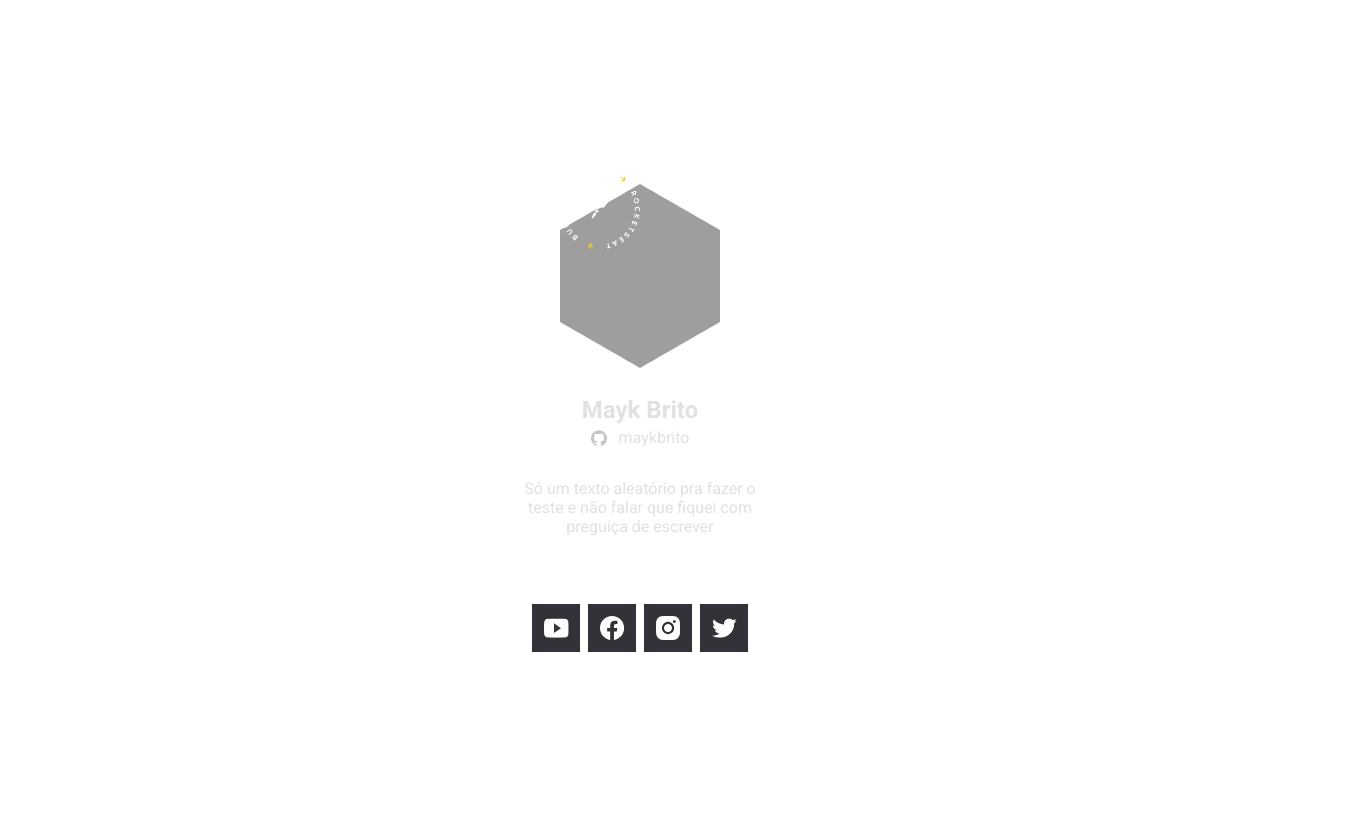
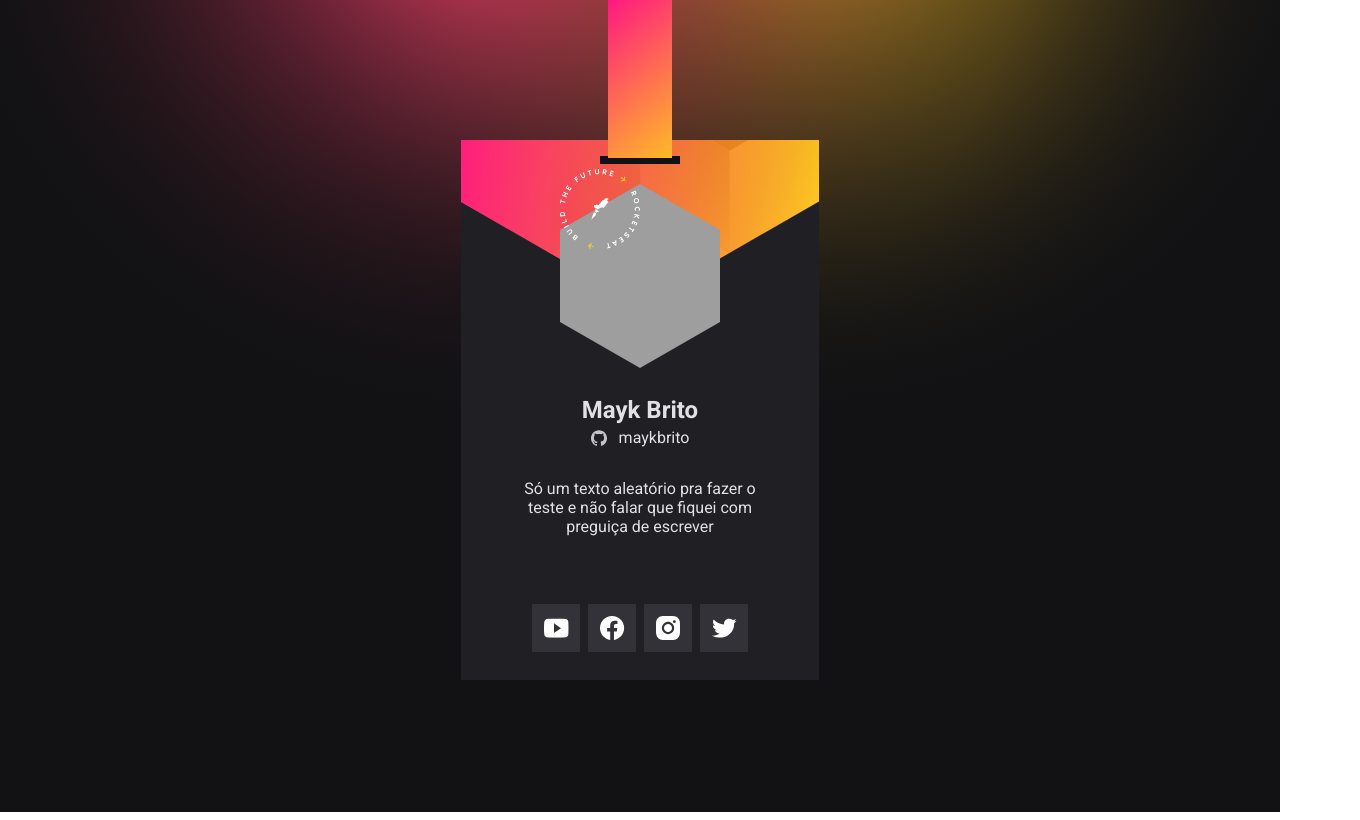
Before and after one commit to Jbarezzi/cracha-nlw, a plain HTML site: page index.html in a window 1280 px wide. Shown: the whole page, 1360 px wide, since content can reach past the window. Drawn offline with Linux system fonts and the light colour scheme; no server answers; grey boxes are pictures that could not be loaded.

Commit message:
Add files via upload

```diff
--- a/index.html
+++ b/index.html
@@ -1,7 +1,9 @@
 <!DOCTYPE html>
 
-<html>
+<html lang="pt_BR">
   <head>
+    <meta charset="UTF-8" />
+    <meta name="viewport" content="width=device-width, initial-scale=1.0" />
     <title>Juan Barezzi - DoWhile 2021</title>
     <link rel="stylesheet" href="style.css" />
     <link rel="preconnect" href="https://fonts.googleapis.com" />
@@ -14,6 +16,7 @@
   <body>
     <main>
       <div class="container">
+        <div class="content">
           <div class="avatar">
             <span>
               <img src="images/selo.svg" alt="Selo Rocketseat" />
@@ -58,6 +61,8 @@
             </li>
           </ul>
         </div>
+        <img id="desktop-card" src="images/desktop-card.svg" alt="Crachá NLW" />
+      </div>
     </main>
     <script src="main.js"></script>
   </body>
--- a/style.css
+++ b/style.css
@@ -17,9 +17,10 @@ body {
 }
 
 main {
-  background: url(images/background.png);
-  width: 375px;
-  height: 812px;
+  background: url(images/background.svg) no-repeat center/cover;
+  width: 100vw;
+  min-height: 812px;
+  height: 100vh;
 }
 
 .container {
@@ -76,3 +77,30 @@ ul {
   gap: 0.5rem;
   justify-content: center;
 }
+
+#desktop-card {
+  display: none;
+}
+
+@media (min-width: 960px) {
+  main {
+    background: url(images/desktop-background.svg) no-repeat center/cover;
+    width: 100vw;
+    min-height: 812px;
+    height: 100vh;
+  }
+
+  .container {
+    display: flex;
+    justify-content: center;
+    position: relative;
+  }
+
+  .content {
+    position: absolute;
+  }
+
+  #desktop-card {
+    display: flex;
+  }
+}
```
Lines whose indentation alone changed are shown as unchanged.
